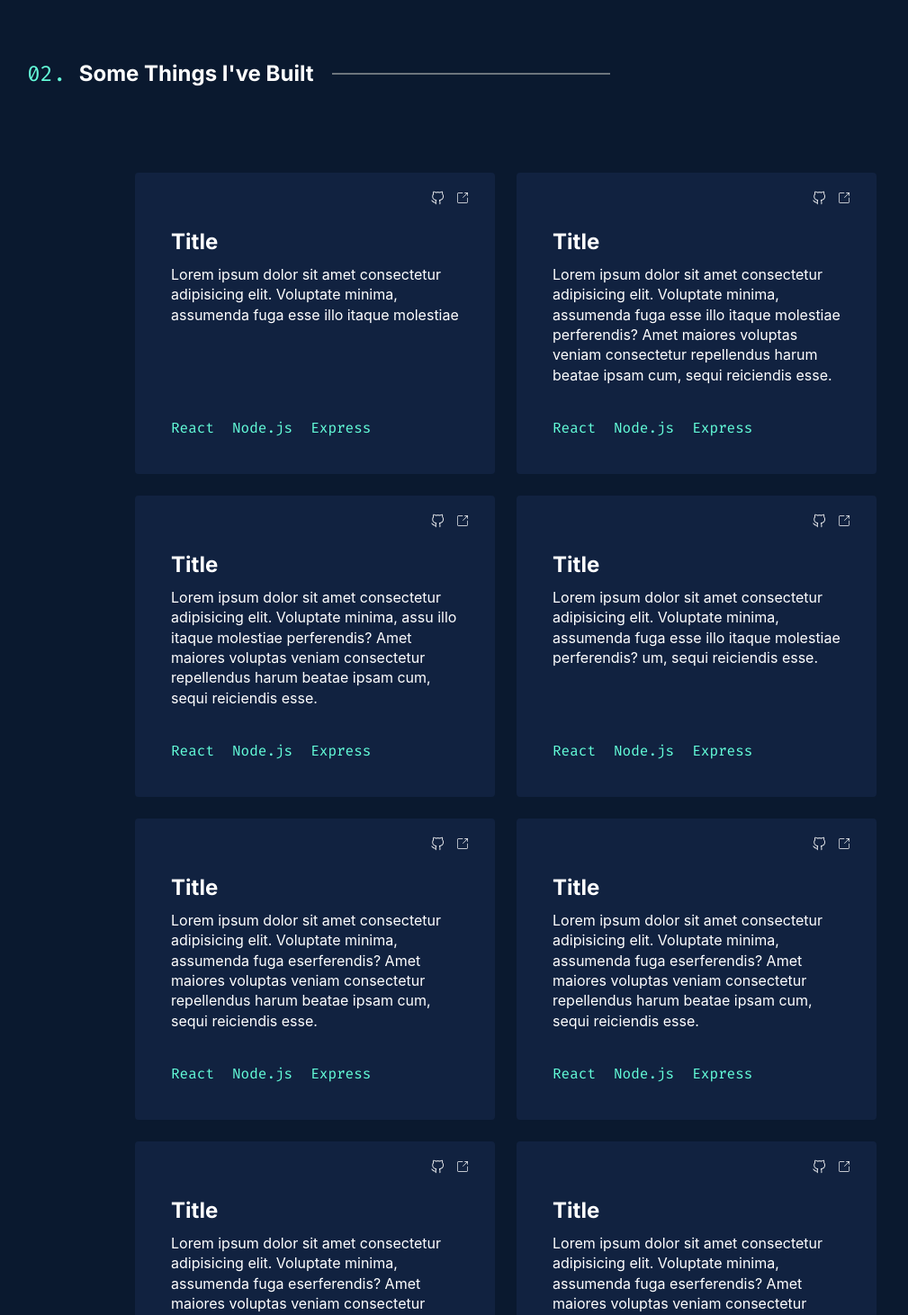
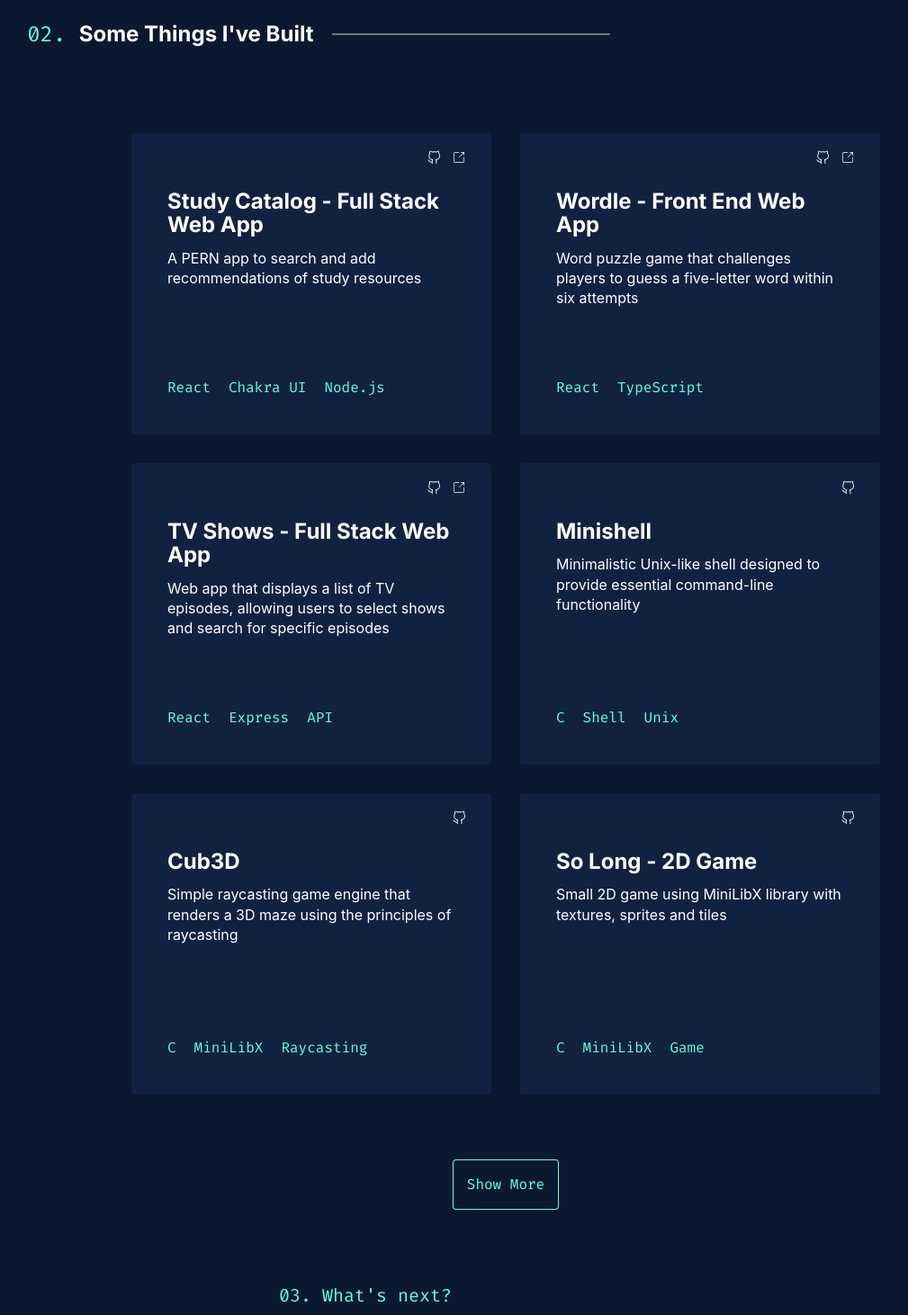
Before and after one commit to anagmrebelo/My-portfolio, a React (Vite) app: page / in a window 1280 px wide. Shown: the part 1380-2842 px from the top of the page at 90% size, without its empty margins (78-1087 px from the left). Built offline with nearby package versions, Linux system fonts and the light colour scheme.

Commit message:
Implement real projects

```diff
--- a/src/components/App.css
+++ b/src/components/App.css
@@ -252,6 +252,7 @@ button:hover {
 .project-card {
     width: 400px;
     height: 335px;
+    overflow: hidden;
     background-color: var(--block-color);
     color: var(--main-text-color);
     padding: 16px;
@@ -264,6 +265,13 @@ button:hover {
 
 .project-card:hover {
     box-shadow: inset 0 0 0 1px var(--highlight-color);
+}
+
+.project-card-img {
+    height: 100%;
+    width: 100%;
+    object-fit: cover;
+    border-radius: 4px;
 }
 
 .icon-a {
@@ -287,7 +295,6 @@ button:hover {
 }
 
 /* Contact section */
-
 .contact {
     background-color: var(--bg-color);
     display: flex;
--- a/src/components/Header.tsx
+++ b/src/components/Header.tsx
@@ -5,28 +5,23 @@ function Header(): JSX.Element {
         <header className="top-header" id="header">
             <nav className="right-nav">
                 <ol className="header-menu">
-                    <Link to="about" smooth={true} offset={-70} duration={500}>
+                    <Link to="about" smooth={true} duration={500}>
                         <li>
                             <span className="text">About</span>
                         </li>
                     </Link>
-                    <Link to="work" smooth={true} offset={-70} duration={500}>
+                    <Link to="work" smooth={true} duration={500}>
                         <li>
                             <span className="text">Work</span>
                         </li>
                     </Link>
-                    <Link
-                        to="contact"
-                        smooth={true}
-                        offset={-70}
-                        duration={500}
-                    >
+                    <Link to="contact" smooth={true} duration={500}>
                         <li>
                             <span className="text">Contact</span>
                         </li>
                     </Link>
                 </ol>
-                <a href="./src/resume/Ana_Rebelo.pdf" download="Ana_Rebelo.pdf">
+                <a href="/resume/Ana_Rebelo.pdf" download="Ana_Rebelo.pdf">
                     <button className="btn-s mg-40-rl">Resume</button>
                 </a>
             </nav>
--- a/src/components/ProjectCard.tsx
+++ b/src/components/ProjectCard.tsx
@@ -1,27 +1,63 @@
 import { VscGithubAlt } from "react-icons/vsc";
 import { CiShare1 } from "react-icons/ci";
+import { useState } from "react";
+import { Box, Image } from "@chakra-ui/react";
 
-function ProjectCard({ text }: { text: string }): JSX.Element {
+interface ProjectCardProps {
+    title: string;
+    description: string;
+    tags: string[];
+    gitLink: string;
+    websiteLink: string;
+    img: string;
+}
+
+function ProjectCard({
+    title,
+    description,
+    tags,
+    gitLink,
+    websiteLink,
+    img,
+}: ProjectCardProps): JSX.Element {
+    const [clicked, setClicked] = useState(false);
+
     return (
-        <div className="project-card">
+        <Box className="project-card" onClick={() => setClicked(!clicked)}>
+            {!clicked && (
+                <>
                     <nav className="right-nav flex-1">
-                <a className="icon-a" href="git">
+                        <a className="icon-a" href={gitLink}>
                             <VscGithubAlt size={16} color="white" />
                         </a>
-                <a className="icon-a" href="web">
+
+                        {websiteLink !== "" && (
+                            <a className="icon-a" href={websiteLink}>
                                 <CiShare1 size={16} color="white" />
                             </a>
+                        )}
                     </nav>
                     <div className="details-block flex-8">
-                <h4 className="medium-heading">Title</h4>
-                <p>{text}</p>
+                        <h4 className="medium-heading">{title}</h4>
+                        <p>{description}</p>
                     </div>
                     <div className="tag-list flex-2">
-                <p className="tag">React</p>
-                <p className="tag">Node.js</p>
-                <p className="tag">Express</p>
+                        {tags.map((tag, key) => (
+                            <p className="tag" key={key}>
+                                {tag}
+                            </p>
+                        ))}
                     </div>
-        </div>
+                </>
+            )}
+            {clicked && (
+                <Image
+                    src={`/imgs/` + img}
+                    alt="profile"
+                    className="project-card-img"
+                />
+            )}
+        </Box>
     );
 }
 
--- a/src/components/Work.tsx
+++ b/src/components/Work.tsx
@@ -1,54 +1,29 @@
 import { ProjectCard } from "./ProjectCard";
 import { SectionTitle } from "./SectionTitle";
+import data from "../data/projects.json";
+import { HStack } from "@chakra-ui/react";
 
 function Work(): JSX.Element {
     return (
         <section className="work" id="work">
             <SectionTitle text="Some Things I've Built" nb={2}></SectionTitle>
-            <div className="project-card-list">
-                <ProjectCard
-                    text={
-                        "Lorem ipsum dolor sit amet consectetur adipisicing elit. Voluptate minima, assumenda fuga esse illo itaque molestiae"
-                    }
-                ></ProjectCard>
-                <ProjectCard
-                    text={
-                        "Lorem ipsum dolor sit amet consectetur adipisicing elit. Voluptate minima, assumenda fuga esse illo itaque molestiae perferendis? Amet maiores voluptas veniam consectetur repellendus harum beatae ipsam cum, sequi reiciendis esse."
-                    }
-                ></ProjectCard>
-                <ProjectCard
-                    text={
-                        "Lorem ipsum dolor sit amet consectetur adipisicing elit. Voluptate minima, assu illo itaque molestiae perferendis? Amet maiores voluptas veniam consectetur repellendus harum beatae ipsam cum, sequi reiciendis esse."
-                    }
-                ></ProjectCard>
-                <ProjectCard
-                    text={
-                        "Lorem ipsum dolor sit amet consectetur adipisicing elit. Voluptate minima, assumenda fuga esse illo itaque molestiae perferendis? um, sequi reiciendis esse."
-                    }
-                ></ProjectCard>
-                <ProjectCard
-                    text={
-                        "Lorem ipsum dolor sit amet consectetur adipisicing elit. Voluptate minima, assumenda fuga eserferendis? Amet maiores voluptas veniam consectetur repellendus harum beatae ipsam cum, sequi reiciendis esse."
-                    }
-                ></ProjectCard>
-                <ProjectCard
-                    text={
-                        "Lorem ipsum dolor sit amet consectetur adipisicing elit. Voluptate minima, assumenda fuga eserferendis? Amet maiores voluptas veniam consectetur repellendus harum beatae ipsam cum, sequi reiciendis esse."
-                    }
-                ></ProjectCard>
-                <ProjectCard
-                    text={
-                        "Lorem ipsum dolor sit amet consectetur adipisicing elit. Voluptate minima, assumenda fuga eserferendis? Amet maiores voluptas veniam consectetur repellendus harum beatae ipsam cum, sequi reiciendis esse."
-                    }
-                ></ProjectCard>
-                <ProjectCard
-                    text={
-                        "Lorem ipsum dolor sit amet consectetur adipisicing elit. Voluptate minima, assumenda fuga eserferendis? Amet maiores voluptas veniam consectetur repellendus harum beatae ipsam cum, sequi reiciendis esse."
-                    }
-                ></ProjectCard>
-            </div>
+            <HStack className="project-card-list">
+                {data.projects.map((project) => (
+                    <ProjectCard
+                        key={project.id}
+                        description={project.description}
+                        title={project.title}
+                        tags={project.tags}
+                        gitLink={project.gitLink}
+                        websiteLink={project.websiteLink}
+                        img={project.img}
+                    ></ProjectCard>
+                ))}
+            </HStack>
             <div className="center">
-                <button className="btn-m">Show More</button>
+                <a href="https://github.com/anagmrebelo?tab=repositories">
+                    <button className="btn-m">Show More</button>
+                </a>
             </div>
         </section>
     );
--- /dev/null
+++ b/src/data/projects.json
@@ -0,0 +1,58 @@
+{
+    "projects": [
+        {
+            "id": 1,
+            "title": "Study Catalog - Full Stack Web App",
+            "description": "A PERN app to search and add recommendations of study resources",
+            "tags": ["React", "Chakra UI", "Node.js"],
+            "gitLink": "https://github.com/anagmrebelo/Academy_study-catalog",
+            "websiteLink": "https://c7c1-study-catalog.netlify.app/",
+            "img": "study-catalog.gif"
+        },
+        {
+            "id": 2,
+            "title": "Wordle - Front End Web App",
+            "description": "Word puzzle game that challenges players to guess a five-letter word within six attempts",
+            "tags": ["React", "TypeScript"],
+            "gitLink": "https://github.com/anagmrebelo/Academy_Wordle",
+            "websiteLink": "https://wordle-anagmrebelo.netlify.app/",
+            "img": "wordle.gif"
+        },
+        {
+            "id": 3,
+            "title": "TV Shows - Full Stack Web App",
+            "description": "Web app that displays a list of TV episodes, allowing users to select shows and search for specific episodes",
+            "tags": ["React", "Express", "API"],
+            "gitLink": "https://github.com/anagmrebelo/Academy_tv-shows-project",
+            "websiteLink": "tv-shows-ana-and-lucja.netlify.app/",
+            "img": "tv-shows.gif"
+        },
+        {
+            "id": 4,
+            "title": "Minishell",
+            "description": "Minimalistic Unix-like shell designed to provide essential command-line functionality",
+            "tags": ["C", "Shell", "Unix"],
+            "gitLink": "https://github.com/anagmrebelo/42_minishell/tree/a1f82f2030db5e6e988b6b3bff99a8db8c8977e3",
+            "websiteLink": "",
+            "img": "minishell.gif"
+        },
+        {
+            "id": 5,
+            "title": "Cub3D",
+            "description": "Simple raycasting game engine that renders a 3D maze using the principles of raycasting",
+            "tags": ["C", "MiniLibX", "Raycasting"],
+            "gitLink": "https://github.com/anagmrebelo/42_cub3D/tree/b2a6d36f94a6253f8c1dbe53870d32dab308e2c1",
+            "websiteLink": "",
+            "img": "cub3.gif"
+        },
+        {
+            "id": 6,
+            "title": "So Long - 2D Game",
+            "description": "Small 2D game using MiniLibX library with textures, sprites and tiles",
+            "tags": ["C", "MiniLibX", "Game"],
+            "gitLink": "https://github.com/anagmrebelo/42_so_long",
+            "websiteLink": "",
+            "img": "so-long.gif"
+        }
+    ]
+}
```
Also changed, not shown: src/components/AboutMe.tsx (+8 -11 lines), 1 other file (tests, documents, lock files or other folders). Lines whose indentation alone changed are shown as unchanged.
